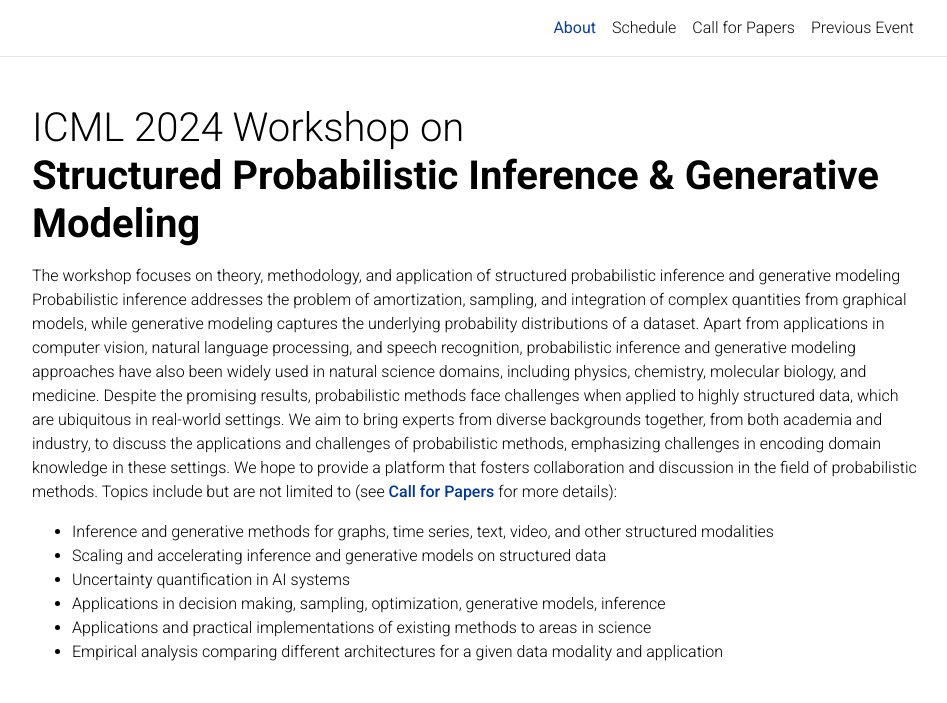
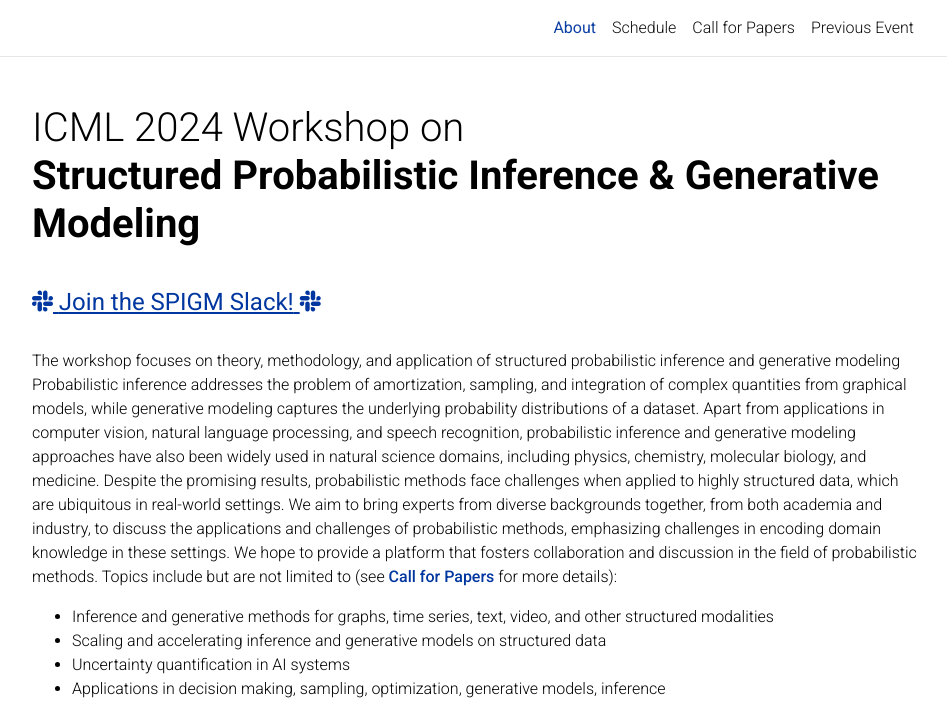
Before and after one commit to spigmworkshopv3/spigmworkshopv3.github.io, a Jekyll site: the page built from _pages/about.md, in a window 1280 px wide and 1400 px high. Shown: the top 703 px of the window, without its empty margins (163-1110 px from the left). Built offline with Jekyll 4.4.1, drawn with Linux system fonts in a browser that asks for light colours; comment, search, counter and statistics services are not loaded; a style sheet for code colours, icons or effects is not loaded; some of the changed text lies outside the part shown.

Commit message:
update slack

```diff
--- a/_layouts/workshop.html
+++ b/_layouts/workshop.html
@@ -13,6 +13,17 @@ layout: default
   </header>
 
   <article>
+
+
+    <br>
+    <h4>
+      <a href="https://join.slack.com/t/probabilistic-uqc8990/shared_invite/zt-1z6q3tufq-qFpQCp7VJJuVxWogYR1_cA" title="Slack" target="_blank"
+    rel="noopener noreferrer">
+        <!-- style="color: #f08b39;" -->
+        <u><i class="fab fa-slack" ></i> <b>Join the SPIGM Slack!</b> <i class="fab fa-slack"></i></u>
+      </a>
+    </h4>
+    <br>
 
     <div class="clearfix">
       <p>
@@ -178,7 +189,7 @@ layout: default
               srcset="    /assets/resized/ricky-480x480.jpeg 480w,    /assets/resized/ricky-800x800.jpeg 800w, /assets/resized/ricky-1400x1400.jpeg 1400w, /assets/resized/ricky.jpeg 400w">
 
             <div class="card-body">
-              <h2 class="card-title">Ricky T.Q. Chen</h2>
+              <h2 class="card-title">Ricky T. Q. Chen</h2>
               <h6 class="card-text">FAIR, Meta
                 <div class="affiliate">
 
```
Also changed, not shown: _pages/schedule.md (+1 -1 lines).
